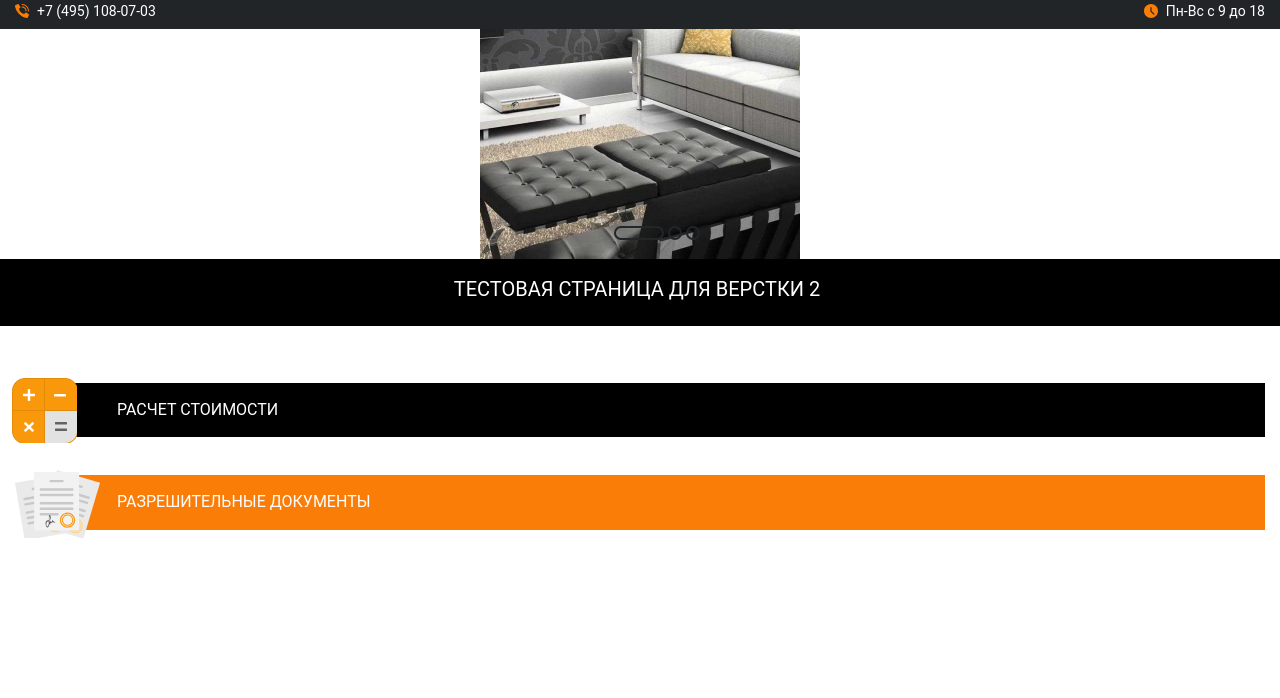
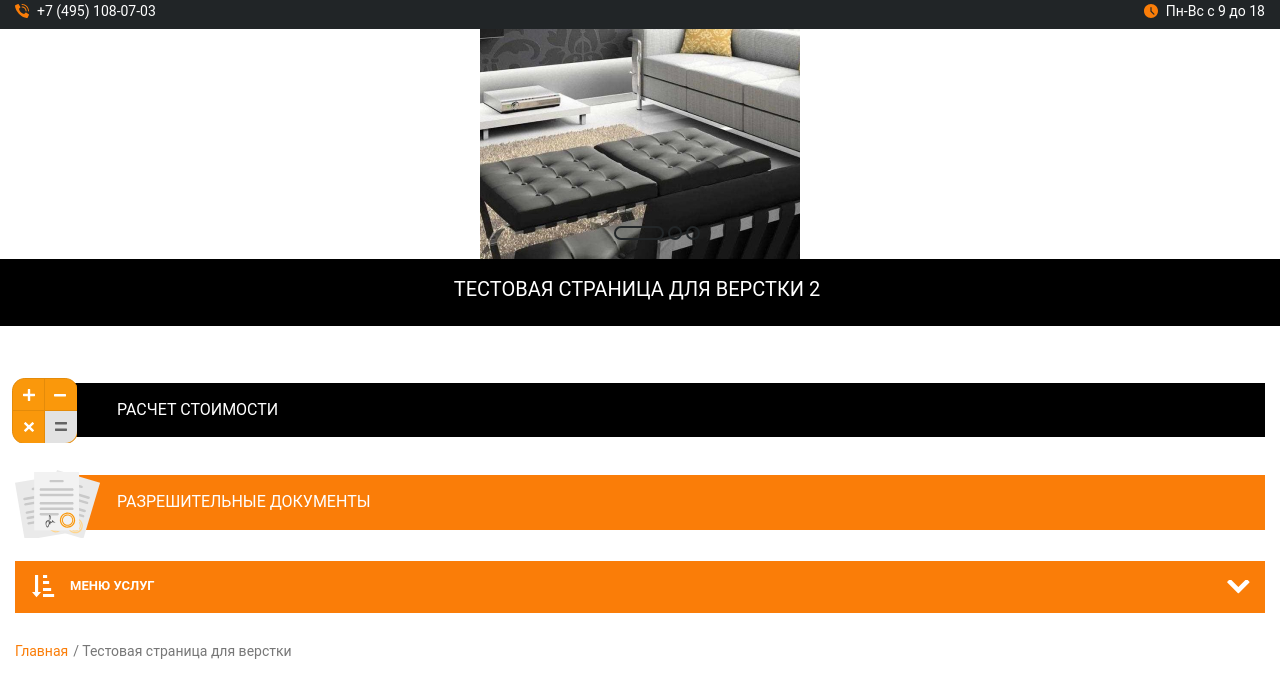
Before and after one commit to kashmir1/Clear-HTML, a website: page source/index.html in a window 1280 px wide. Shown: the part 84-782 px from the top of the page. Drawn offline with Linux system fonts and the light colour scheme.

Commit message:
хлебные крошки, меню

```diff
--- a/source/index.html
+++ b/source/index.html
@@ -64,6 +64,15 @@
     <a class="docs__link" href="">РАЗРЕШИТЕЛЬНЫЕ
       ДОКУМЕНТЫ</a>
   </div>
+  <div class="services-menu">
+    <a class="services-menu__list" href="">Меню услуг</a>
+  </div>
+  <div class="breadcrumbs">
+    <ul class="breadcrumbs__list">
+      <li class="breadcrumbs__item"><a class="breadcrumbs__link" href="index.html">Главная</a></li>
+      <li class="breadcrumbs__item"><a class="breadcrumbs__link breadcrumbs__link--active" href="">/  Тестовая страница для верстки</a></li>
+    </ul>
+  </div>
 </main>
 
 <footer>
--- /dev/null
+++ b/source/sass/blocks/breadcrumbs.scss
@@ -0,0 +1,25 @@
+.breadcrumbs {
+  margin-top: 30px;
+  padding-left: 15px;
+  padding-right: 15px;
+}
+
+.breadcrumbs__list {
+  display: flex;
+  list-style: none;
+  padding: 0;
+}
+
+.breadcrumbs__item {
+  font-size: 14px;
+  margin-right: 5px;
+}
+
+.breadcrumbs__link {
+  text-decoration: none;
+  color: #FA7D08;
+}
+
+.breadcrumbs__link--active {
+  color: #777777;
+}
--- /dev/null
+++ b/source/sass/blocks/services-menu.scss
@@ -0,0 +1,40 @@
+.services-menu {
+  margin-top: 31px;
+  padding-left: 15px;
+  padding-right: 15px;
+}
+
+.services-menu__list {
+  position: relative;
+  display: flex;
+  align-items: center;
+  height: 52px;
+  padding-left: 55px;
+  color: #ffffff;
+  text-transform: uppercase;
+  font-weight: bold;
+  font-size: 13px;
+  background-color: #FA7D08;
+  text-decoration: none;
+
+  &::before {
+    content: '';
+    position: absolute;
+    width: 23px;
+    height: 23px;
+    left: 17px;
+    background-image: url("../img/service-menu.svg");
+    background-repeat: no-repeat;
+  }
+
+  &::after {
+    content: '';
+    position: absolute;
+    width: 23px;
+    height: 14px;
+    right: 15px;
+    top: 19px;
+    background-image: url("../img/drop-arrow.svg");
+    background-repeat: no-repeat;
+  }
+}
--- a/source/sass/style.scss
+++ b/source/sass/style.scss
@@ -9,3 +9,5 @@
 @import "blocks/slider";
 @import "blocks/calculate";
 @import "blocks/docs";
+@import "blocks/services-menu";
+@import "blocks/breadcrumbs";
```
Also changed, not shown: source/css/style.css, source/img/drop-arrow.svg (added), source/img/service-menu.svg (added), 1 other file.
